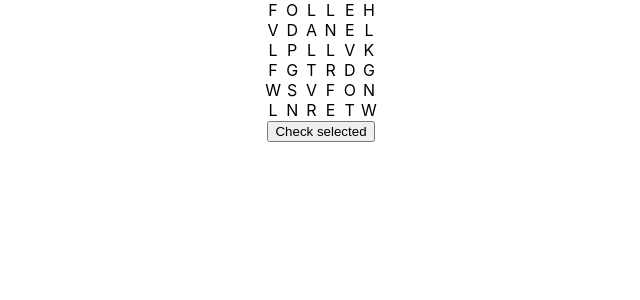
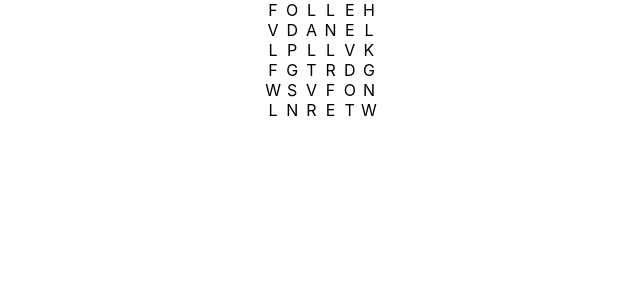
Before and after one commit to michaelharms6010/crossword-engine-testing, a React (Create React App) app: page / in a window 1280 px wide. Shown: the top 300 px of the page, without its empty margins (319-959 px from the left). Built offline with nearby package versions, Linux system fonts and the light colour scheme.

Commit message:
removes button

```diff
--- a/src/App.js
+++ b/src/App.js
@@ -58,7 +58,6 @@ function App() {
           className={activeTiles.filter(item => arraysEqual(item, [row,col])).length > 0 ? "tile activetile" : solved.filter(item => arraysEqual(item, [row,col])).length > 0  ? "tile solvedtile"  : "tile"}>{tile}
         </div>)}
       </div>)}
-      <button onClick={checkSlected}>Check selected</button>
     </div>
   );
 }
```
